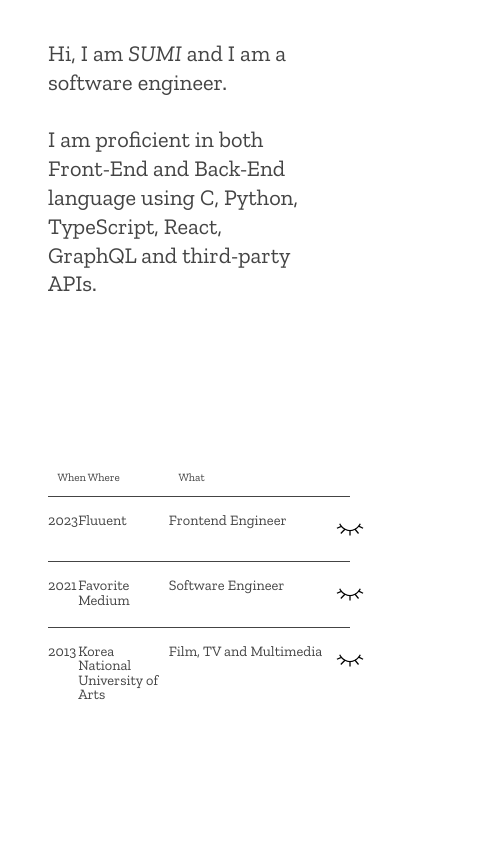
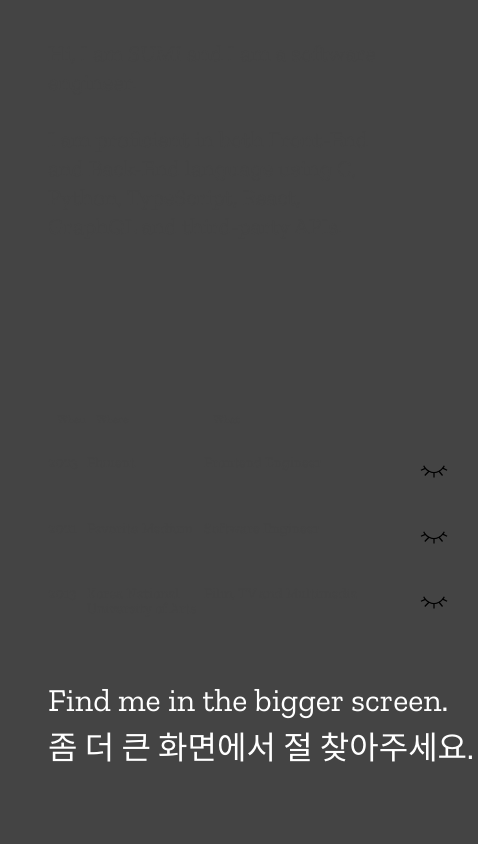
Before and after one commit to SumiSeo/sumiseo-portfolio, a Next.js app: page / in a window 390 px wide. Shown: the top 844 px of the page, 478 px wide, since content can reach past the window. Built offline with nearby package versions, Linux system fonts and the light colour scheme; a web font is replaced by a local one.

Commit message:
play with media query

```diff
--- a/pages/index.tsx
+++ b/pages/index.tsx
@@ -7,6 +7,11 @@ export default function Home() {
   return (
     <>
       <div className={styles.home__container}>
+        <div className={styles.hiddenMsg}>
+          <p>Find me in the bigger screen.</p>
+          <p>좀 더 큰 화면에서 절 찾아주세요. </p>
+        </div>
+
         <div className={styles.home__column}>
           <Paragraphe />
         </div>
--- a/styles/Home.module.scss
+++ b/styles/Home.module.scss
@@ -5,3 +5,31 @@
     padding-right: 2.5rem;
   }
 }
+
+.hiddenMsg {
+  font-size: 2rem;
+  position: absolute;
+  bottom: 10rem;
+  font-weight: 100;
+  p {
+    &:first-child {
+      margin-bottom: 1rem;
+    }
+    color: white;
+  }
+}
+@media screen and (max-width: 1200px) {
+  .home {
+    height: 100vh;
+    position: absolute;
+    z-index: 100;
+    &__container {
+      position: absolute;
+      z-index: 100;
+      top: 0;
+      width: 100%;
+      height: 100vh;
+      background-color: #444444;
+    }
+  }
+}
```
